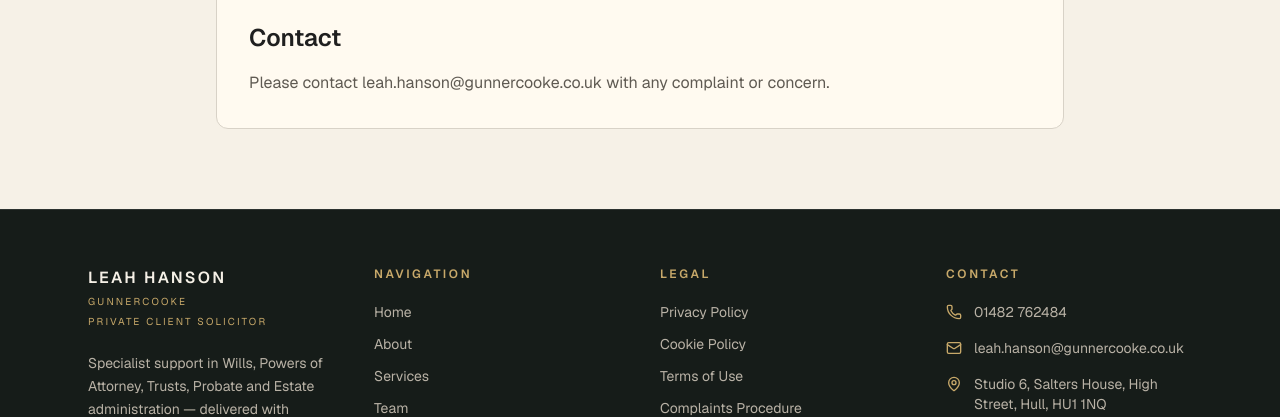
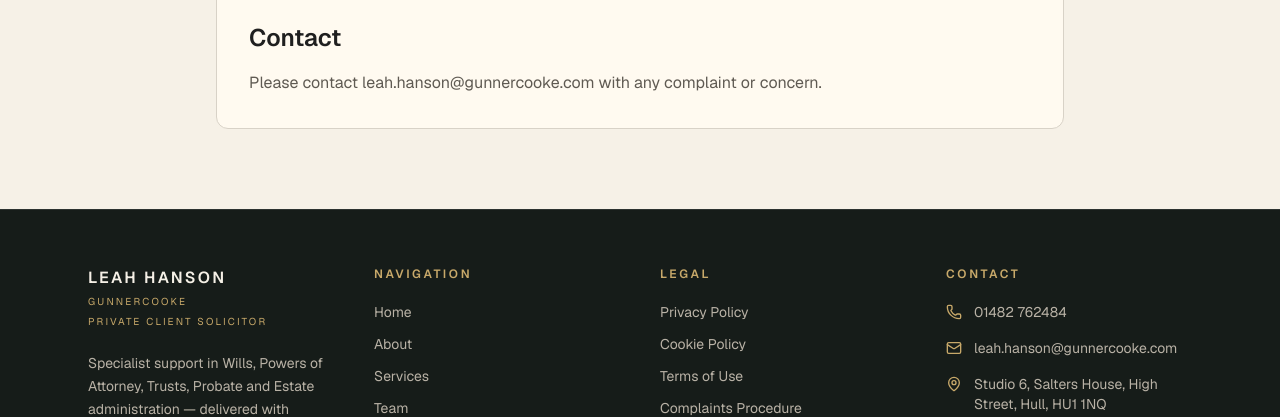
Before and after one commit to dukeman8/leah-website, a Next.js app: page /complaints-procedure in a window 1280 px wide. Shown: the part 906-1323 px from the top of the page. Built offline with nearby package versions, Linux system fonts and the light colour scheme.

Commit message:
Update contact email across website

```diff
--- a/app/complaints-procedure/page.tsx
+++ b/app/complaints-procedure/page.tsx
@@ -43,7 +43,7 @@ export default function ComplaintsProcedurePage() {
           <div>
             <h2 className="text-2xl font-semibold">Contact</h2>
             <p className="mt-4 text-[#5f5a52] leading-relaxed">
-              Please contact leah.hanson@gunnercooke.co.uk with any complaint or concern.
+              Please contact leah.hanson@gunnercooke.com with any complaint or concern.
             </p>
           </div>
         </div>
--- a/app/contact/page.tsx
+++ b/app/contact/page.tsx
@@ -65,7 +65,7 @@ export default function ContactPage() {
                     className="mt-0.5 shrink-0 text-[#c8a96a]"
                   />
 
-                  <span>leah.hanson@gunnercooke.co.uk</span>
+                  <span>leah.hanson@gunnercooke.com</span>
                 </p>
 
                 <p className="flex gap-3">
--- a/app/cookie-policy/page.tsx
+++ b/app/cookie-policy/page.tsx
@@ -43,7 +43,7 @@ export default function CookiePolicyPage() {
           <div>
             <h2 className="text-2xl font-semibold">Contact</h2>
             <p className="mt-4 text-[#5f5a52] leading-relaxed">
-              For questions about cookies, please contact leah.hanson@gunnercooke.co.uk.
+              For questions about cookies, please contact leah.hanson@gunnercooke.com.
             </p>
           </div>
         </div>
--- a/app/privacy-policy/page.tsx
+++ b/app/privacy-policy/page.tsx
@@ -64,7 +64,7 @@ export default function PrivacyPolicyPage() {
                 </p>
 
                 <p className="mt-2">
-                  Email: leah.hanson@gunnercooke.co.uk
+                  Email: leah.hanson@gunnercooke.com
                 </p>
 
                 <p className="mt-1">
--- a/components/Footer.tsx
+++ b/components/Footer.tsx
@@ -118,7 +118,7 @@ export default function Footer() {
                 className="mt-0.5 shrink-0 text-[#c8a96a]"
               />
 
-              <span>leah.hanson@gunnercooke.co.uk</span>
+              <span>leah.hanson@gunnercooke.com</span>
             </p>
 
             <p className="flex gap-3">
```
